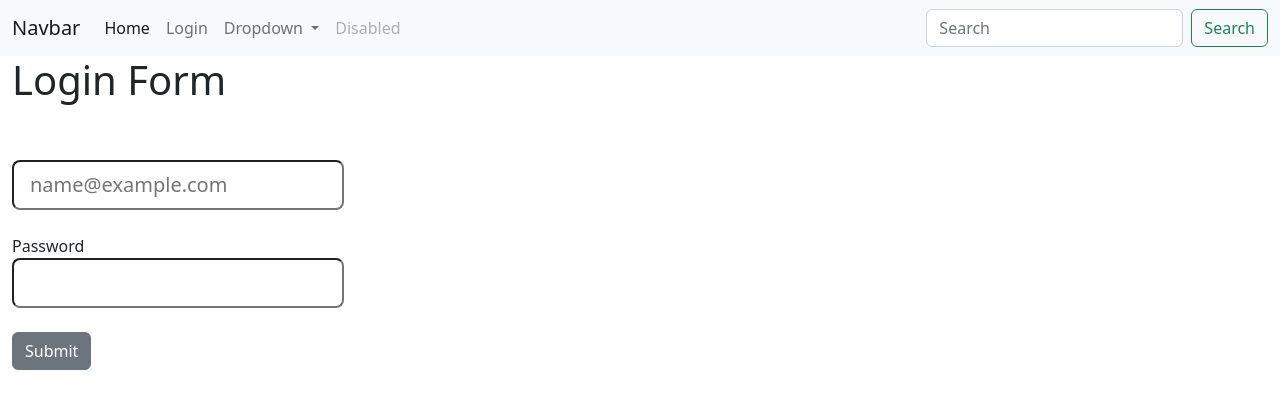
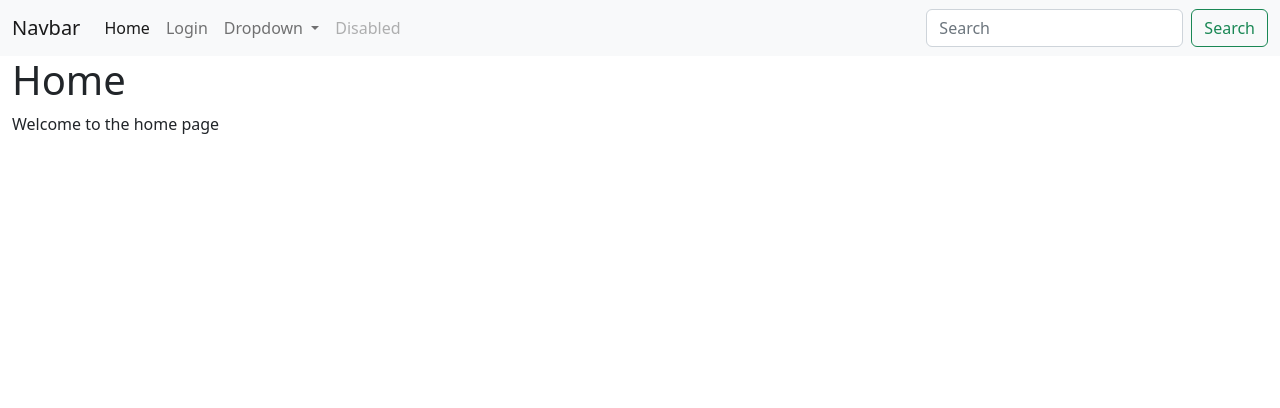
Before and after one commit to AbubakarSohail83/E-JeweleryStore, an Angular app: page /home in a window 1280 px wide. Before the commit this address led to /. Shown: the top 408 px of the page. Built offline with nearby package versions, Linux system fonts and the light colour scheme.

Commit message:
Added a authentication folder and added login and forgetpassword

```diff
--- a/src/app/app-routing.module.ts
+++ b/src/app/app-routing.module.ts
@@ -1,7 +1,12 @@
 import { NgModule } from '@angular/core';
 import { RouterModule, Routes } from '@angular/router';
+import { HomeComponent } from './home/home.component';
+import { LoginComponent } from './authentication/login/login.component';
 
-const routes: Routes = [];
+const routes: Routes = [
+  {path:'login',component:LoginComponent},
+  {path:'home',component:HomeComponent }
+];
 
 @NgModule({
   imports: [RouterModule.forRoot(routes)],
--- a/src/app/app.component.html
+++ b/src/app/app.component.html
@@ -1,2 +1,2 @@
 <app-navbar></app-navbar>
-<app-login></app-login>
+<router-outlet></router-outlet>
--- a/src/app/app.module.ts
+++ b/src/app/app.module.ts
@@ -5,15 +5,18 @@ import { AppRoutingModule } from './app-routing.module';
 import { AppComponent } from './app.component';
 import { NgbModule } from '@ng-bootstrap/ng-bootstrap';
 import { HomeComponent } from './home/home.component';
-import { LoginComponent } from './login/login.component';
+import { LoginComponent } from './authentication/login/login.component';
 import { NavbarComponent } from './navbar/navbar.component';
+import { ForgetPasswordComponent } from './authentication/forget-password/forget-password.component';
+
 
 @NgModule({
   declarations: [
     AppComponent,
     HomeComponent,
     LoginComponent,
-    NavbarComponent],
+    NavbarComponent,
+    ForgetPasswordComponent],
   imports: [
     BrowserModule,
     AppRoutingModule,
--- a/src/app/login/login.component.html
+++ /dev/null
@@ -1,12 +0,0 @@
-<div class="container-fluid justify-content-center">
-    <h1 class=".text-center">Login Form</h1><br>
-    <form class="form-group ">
-        <label for ="Email" ></label><br>
-        <input name="Email" class="form-control-lg" placeholder="name@example.com" required="true" type="email"/><br><br>
-
-        <label for="Password">Password</label><br>
-        <input name="Password" class="form-control-lg"  required="true" type="password"/><br><br>
-
-        <button type="submit" id="submitbtn" class="btn btn-secondary">Submit</button>
-    </form>
-</div>
--- a/src/app/navbar/navbar.component.html
+++ b/src/app/navbar/navbar.component.html
@@ -7,10 +7,10 @@
       <div class="collapse navbar-collapse" id="navbarSupportedContent">
         <ul class="navbar-nav me-auto mb-2 mb-lg-0">
           <li class="nav-item">
-            <a class="nav-link active" aria-current="page" href="#">Home</a>
+            <a class="nav-link active" aria-current="page" routerLink="/home" >Home</a>
           </li>
           <li class="nav-item">
-            <a class="nav-link" href="#">Login</a>
+            <a class="nav-link" routerLink="login">Login</a>
           </li>
           <li class="nav-item dropdown">
             <a class="nav-link dropdown-toggle" href="#" id="navbarDropdown" role="button" data-bs-toggle="dropdown" aria-expanded="false">
```
Also changed, not shown: src/app/login/login.component.ts (deleted, +0 -10 lines), src/app/login/login.component.css (deleted), 1 other file (tests, documents, lock files or other folders).
